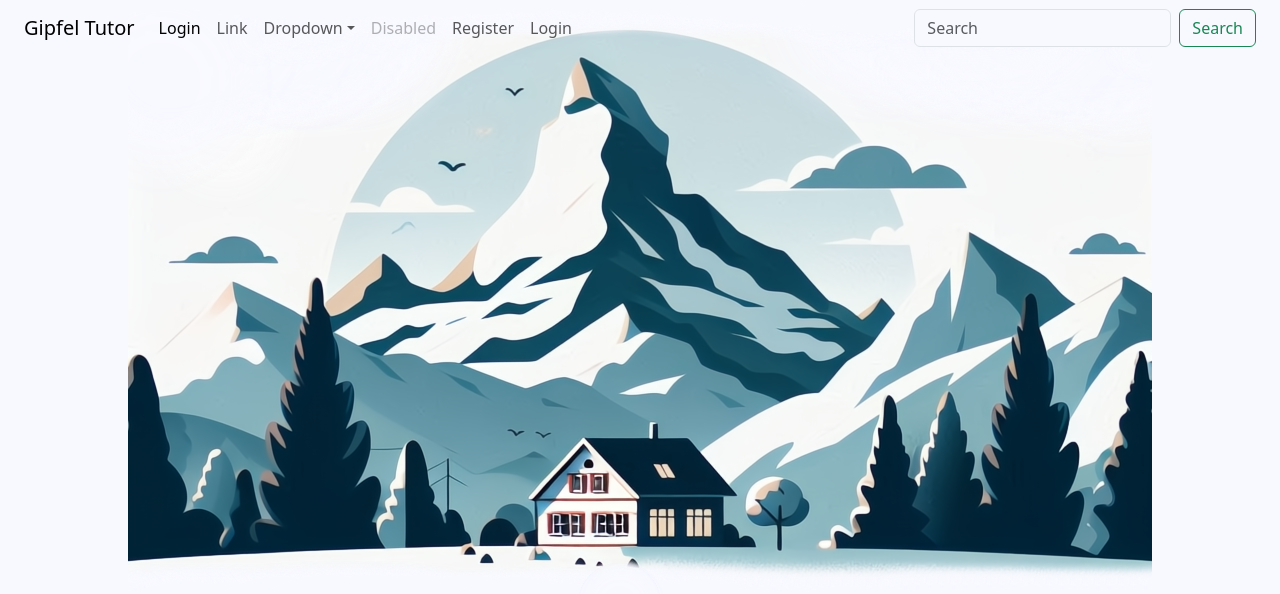
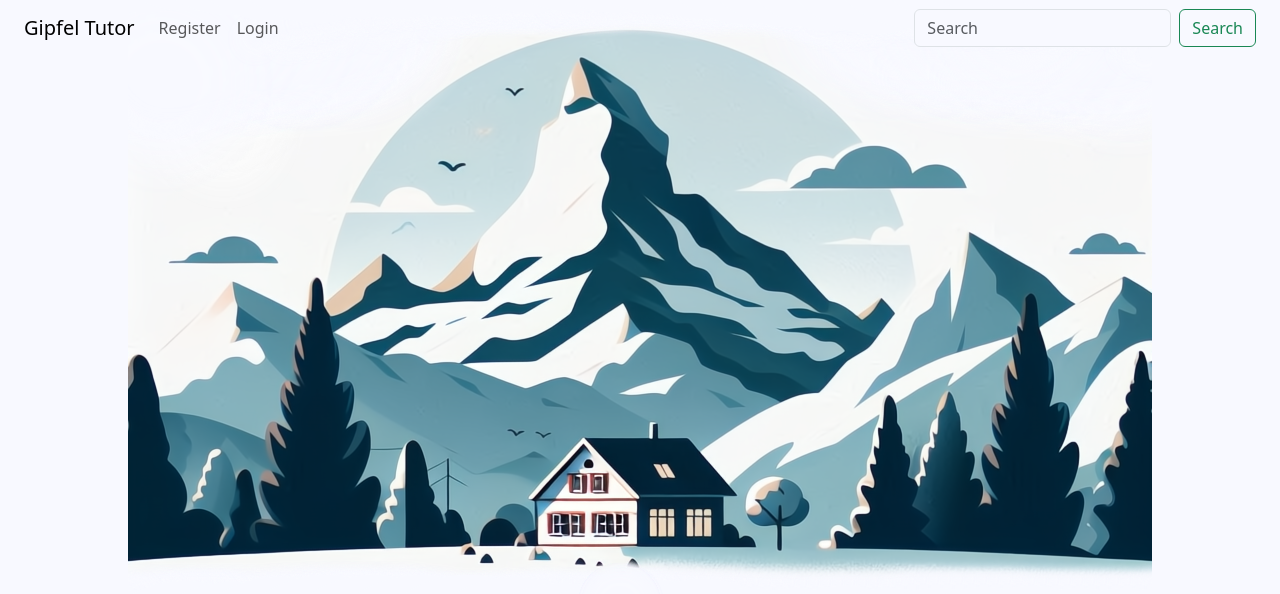
Before and after one commit to benschaf/gipfel-lerner, a Django app: page / in a window 1280 px wide. Shown: the top 594 px of the page. Run offline with Django 5.2, Linux system fonts and the light colour scheme; some libraries are stand-ins or nearby versions.

Commit message:
feat: remove unused navigation bar items

```diff
--- a/templates/base.html
+++ b/templates/base.html
@@ -45,46 +45,19 @@
           <button class="navbar-toggler" type="button" data-bs-toggle="collapse" data-bs-target="#navbarSupportedContent" aria-controls="navbarSupportedContent" aria-expanded="false" aria-label="Toggle navigation"><span class="navbar-toggler-icon"></span></button>
           <div class="collapse navbar-collapse" id="navbarSupportedContent">
             <ul class="navbar-nav me-auto mb-2 mb-lg-0">
-              <li class="nav-item">
-                <a class="nav-link active" aria-current="page" href="{% url 'account_login' %}">Login</a>
-              </li>
-              <li class="nav-item">
-                <a class="nav-link" href="#">Link</a>
-              </li>
-              <li class="nav-item dropdown">
-                <a class="nav-link dropdown-toggle" href="#" role="button" data-bs-toggle="dropdown" aria-expanded="false">Dropdown</a>
-                <ul class="dropdown-menu">
-                  <li>
-                    <a class="dropdown-item" href="#">Action</a>
-                  </li>
-                  <li>
-                    <a class="dropdown-item" href="#">Another action</a>
-                  </li>
-                  <li>
-                    <hr class="dropdown-divider" />
-                  </li>
-                  <li>
-                    <a class="dropdown-item" href="#">Something else here</a>
-                  </li>
-                </ul>
-              </li>
-              <li class="nav-item">
-                <a class="nav-link disabled" aria-disabled="true">Disabled</a>
-              </li>
               {% if user.is_authenticated %}
                 <li class="nav-item">
                   <a class="nav-link" href="#">
-                    <i class="fa-{% if request.resolver_match.view_name == 'dashboard' %}
-
-                        solid
-
+                    {# prettier-ignore-start #}
+                    <i class="fa-
+                      {% if request.resolver_match.view_name == 'dashboard' %}
+                          solid
                       {% else %}
-
-                        regular
-
-                      {% endif %} fa-rectangle-list">
-
+                          regular
+                      {% endif %}
+                        fa-rectangle-list">
                     </i>
+                    {# prettier-ignore-end #}
                     Dashboard
                   </a>
                 </li>
```
